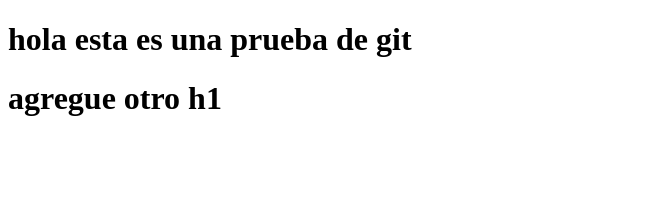
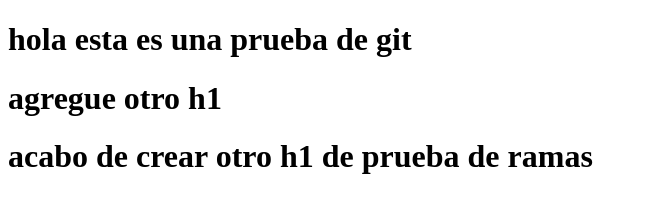
Before and after one commit to Richard282004/prueba-lunes-en-la-tarde, a plain HTML site: page index.html in a window 1280 px wide. Shown: the whole page, without its empty margins (0-647 px from the left). Drawn offline with Linux system fonts and the light colour scheme.

Commit message:
agregue un parrafo

```diff
--- a/index.html
+++ b/index.html
@@ -11,4 +11,6 @@
     </h1>
     <h1>agregue otro h1</h1>
 </body>
+<h1>acabo de crear otro h1 de prueba de ramas
+</h1>
 </html>
```
